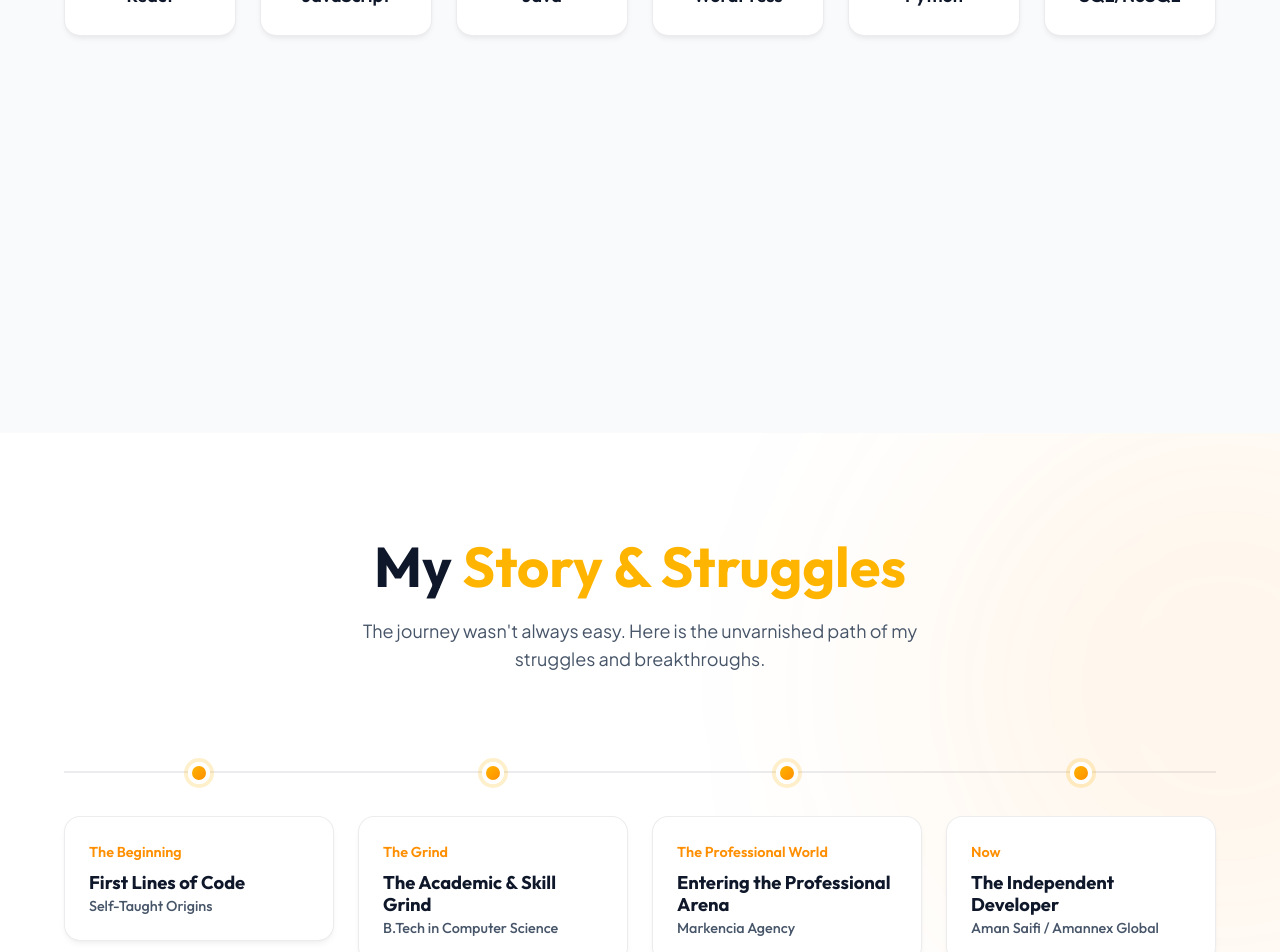
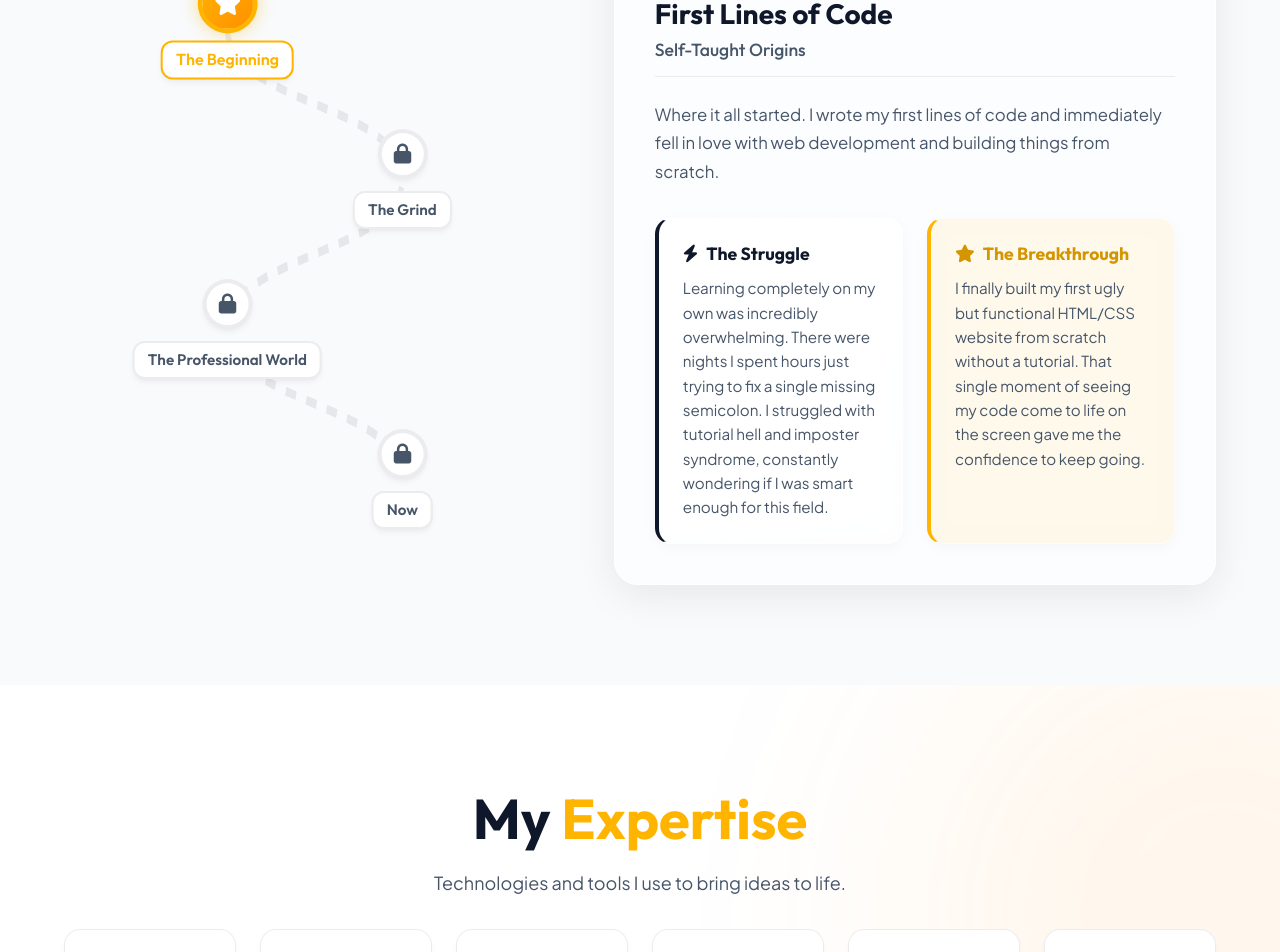
Before and after one commit to amannex/amannex-portfolio, a React (Vite) app: page /about in a window 1280 px wide. Shown: the part 1680-2632 px from the top of the page. Built offline with nearby package versions, Linux system fonts and the light colour scheme.

Commit message:
Feat: My story and stuggle section completed

```diff
--- a/src/pages/About.module.css
+++ b/src/pages/About.module.css
@@ -48,144 +48,208 @@
             font-size: 1.125rem;
         }
 
-        /* Horizontal Timeline */
-        .horizontal-timeline {
+        /* --------------------------
+           Interactive Map & Details (Two Column Layout)
+           -------------------------- */
+        .two-column-layout {
+            display: grid;
+            grid-template-columns: 1fr 1.2fr;
+            gap: 3rem;
+            margin-top: 3rem;
+            align-items: center;
+        }
+
+        /* LEFT: Candy Crush Style Map */
+        .map-column {
             position: relative;
             display: flex;
-            flex-direction: row;
-            justify-content: space-between;
-            align-items: flex-start;
-            gap: 1.5rem;
-            padding-top: 40px;
-            margin-top: 3rem;
-            width: 100%;
+            justify-content: center;
+            align-items: center;
+            min-height: 500px; /* give it some height */
         }
 
-        /* The horizontal line */
-        .horizontal-timeline::before {
-            content: '';
+        .candy-map {
+            position: relative;
+            width: 100%;
+            max-width: 350px;
+            height: 100%;
+            min-height: 600px; /* enough space for items */
+        }
+
+        .candy-path {
             position: absolute;
-            top: 49px; /* aligns with center of dots */
+            top: 0;
             left: 0;
             width: 100%;
-            height: 2px;
-            background: var(--border-light);
+            height: 100%;
             z-index: 1;
         }
 
-        .ht-item {
-            position: relative;
-            flex: 1;
+        .map-node-wrapper {
+            position: absolute;
+            transform: translate(-50%, -50%);
+            z-index: 2;
+        }
+
+        .map-node {
             display: flex;
             flex-direction: column;
             align-items: center;
-            z-index: 2;
+            cursor: pointer;
+            transition: transform 0.3s cubic-bezier(0.4, 0, 0.2, 1);
         }
 
-        .ht-dot {
-            width: 22px;
-            height: 22px;
+        .node-dot {
+            width: 50px;
+            height: 50px;
             border-radius: 50%;
-            background: var(--accent-gradient);
-            border: 4px solid var(--bg-primary);
-            box-shadow: 0 0 0 4px rgba(255, 180, 0, 0.2);
-            margin-bottom: 2rem;
+            background: var(--bg-primary);
+            border: 4px solid var(--border-light);
+            display: flex;
+            align-items: center;
+            justify-content: center;
+            font-size: 1.25rem;
+            color: var(--text-secondary);
+            box-shadow: var(--shadow-sm);
             transition: all 0.3s ease;
-            flex-shrink: 0;
         }
 
-        .ht-item:hover .ht-dot {
-            transform: scale(1.3);
-            box-shadow: 0 0 0 6px rgba(255, 180, 0, 0.3);
+        .node-label {
+            margin-top: 0.75rem;
+            font-family: 'Outfit', sans-serif;
+            font-weight: 600;
+            font-size: 0.95rem;
+            color: var(--text-secondary);
+            text-align: center;
+            background: var(--bg-primary);
+            padding: 0.3rem 0.8rem;
+            border-radius: 12px;
+            border: 2px solid var(--border-light);
+            box-shadow: var(--shadow-sm);
+            white-space: nowrap;
+            transition: all 0.3s ease;
         }
 
-        .ht-content {
-            background: var(--bg-primary);
-            padding: 1.5rem;
-            border-radius: var(--border-radius);
-            box-shadow: var(--shadow-sm);
-            border: 1px solid var(--border-light);
-            width: 100%;
-            text-align: left;
-            transition: all 0.4s cubic-bezier(0.4, 0, 0.2, 1);
+        /* Hover and Active states */
+        .map-node:hover {
+            transform: scale(1.1);
+        }
+
+        .map-node.active .node-dot {
+            border-color: var(--accent-color);
+            background: var(--accent-gradient);
+            color: var(--bg-primary);
+            box-shadow: 0 0 15px rgba(255, 180, 0, 0.4);
+            transform: scale(1.2);
+        }
+
+        .map-node.active .node-label {
+            color: var(--accent-color);
+            border-color: var(--accent-color);
+            font-size: 1rem;
+        }
+
+        /* RIGHT: Detail Pane */
+        .detail-column {
             position: relative;
         }
 
-        .ht-item:hover .ht-content {
-            box-shadow: var(--shadow-lg);
-            border-color: var(--accent-color);
-            transform: translateY(-5px);
+        .detail-card {
+            background: rgba(255, 255, 255, 0.6);
+            backdrop-filter: blur(20px);
+            -webkit-backdrop-filter: blur(20px);
+            padding: 2.5rem;
+            border-radius: var(--border-radius-lg);
+            box-shadow: 0 10px 40px rgba(0, 0, 0, 0.08);
+            border: 1px solid rgba(255, 255, 255, 1);
+            animation: fadeIn 0.4s ease forwards;
         }
 
-        .ht-date {
-            font-family: 'Outfit', sans-serif;
-            font-weight: 600;
-            color: var(--accent-secondary);
-            margin-bottom: 0.5rem;
-            display: block;
-            font-size: 0.9rem;
+        @keyframes fadeIn {
+            from { opacity: 0; transform: translateY(10px); }
+            to { opacity: 1; transform: translateY(0); }
         }
 
-        .ht-title {
-            font-size: 1.15rem;
-            margin-bottom: 0.25rem;
+        .detail-header {
+            margin-bottom: 1.5rem;
+            border-bottom: 1px solid var(--border-light);
+            padding-bottom: 1rem;
         }
 
-        .ht-subtitle {
-            font-size: 0.9rem;
+        .detail-date {
+            font-family: 'Outfit', sans-serif;
+            font-weight: 700;
+            color: var(--accent-color);
+            text-transform: uppercase;
+            letter-spacing: 1px;
+            font-size: 0.85rem;
+            margin-bottom: 0.5rem;
+            display: inline-block;
+        }
+
+        .detail-title {
+            font-size: 1.75rem;
+            margin-bottom: 0.5rem;
+            color: var(--text-primary);
+        }
+
+        .detail-subtitle {
+            font-size: 1.1rem;
             color: var(--text-secondary);
             font-weight: 500;
         }
 
-        .ht-details {
-            max-height: 0;
-            opacity: 0;
-            overflow: hidden;
-            transition: all 0.5s cubic-bezier(0.4, 0, 0.2, 1);
-            margin-top: 0;
+        .detail-summary {
+            font-size: 1.05rem;
+            line-height: 1.7;
+            color: var(--text-secondary);
+            margin-bottom: 2rem;
         }
 
-        /* Hover Reveal */
-        .ht-item:hover .ht-details {
-            max-height: 1500px;
-            opacity: 1;
-            margin-top: 1.5rem;
-            padding-top: 1.5rem;
-            border-top: 1px solid var(--border-light);
+        .detail-grid {
+            display: grid;
+            grid-template-columns: 1fr 1fr;
+            gap: 1.5rem;
         }
 
         .struggle-box, .breakthrough-box {
-            padding: 1.25rem;
+            padding: 1.5rem;
             border-radius: var(--border-radius);
-            margin-bottom: 1rem;
             position: relative;
             overflow: hidden;
+            height: 100%;
+            /* Light Glassmorphism */
+            background: linear-gradient(135deg, rgba(255,255,255,0.7) 0%, rgba(255,255,255,0.2) 100%);
+            backdrop-filter: blur(12px);
+            -webkit-backdrop-filter: blur(12px);
+            box-shadow: 0 4px 15px rgba(0, 0, 0, 0.03);
+            border: 1px solid rgba(255, 255, 255, 0.6);
         }
 
         .struggle-box {
-            background: rgba(255, 60, 60, 0.05);
-            border-left: 4px solid #ff3c3c;
+            border-left: 4px solid var(--text-primary); /* Brand Black */
         }
 
         .struggle-box h6 {
-            color: #ff3c3c;
-            font-size: 1rem;
-            margin-bottom: 0.5rem;
+            color: var(--text-primary);
+            font-weight: 700;
+            font-size: 1.1rem;
+            margin-bottom: 0.75rem;
             display: flex;
             align-items: center;
             gap: 0.5rem;
         }
 
         .breakthrough-box {
-            background: rgba(46, 213, 115, 0.05);
-            border-left: 4px solid #2ed573;
-            margin-bottom: 0;
+            border-left: 4px solid var(--accent-color); /* Brand Yellow */
+            background: rgba(255, 180, 0, 0.08); /* Faint yellow tint */
         }
 
         .breakthrough-box h6 {
-            color: #2ed573;
-            font-size: 1rem;
-            margin-bottom: 0.5rem;
+            color: #d49500; /* Darker yellow for legibility on light bg */
+            font-weight: 700;
+            font-size: 1.1rem;
+            margin-bottom: 0.75rem;
             display: flex;
             align-items: center;
             gap: 0.5rem;
@@ -193,32 +257,29 @@
 
         .struggle-box p, .breakthrough-box p {
             color: var(--text-secondary) !important;
-            font-size: 0.9rem !important;
+            font-size: 0.95rem !important;
+            line-height: 1.6;
             margin-bottom: 0 !important;
         }
 
         @media (max-width: 992px) {
-            .horizontal-timeline {
-                flex-direction: column;
-                padding-top: 0;
+            .two-column-layout {
+                grid-template-columns: 1fr;
                 gap: 2rem;
             }
-            .horizontal-timeline::before {
-                top: 0;
-                left: 10px;
-                width: 2px;
-                height: 100%;
+
+            .candy-map {
+                min-height: 450px;
+                max-width: 300px;
+                margin: 0 auto; /* center it */
             }
-            .ht-item {
-                flex-direction: row;
-                width: 100%;
-                align-items: flex-start;
-                gap: 1.5rem;
+
+            .detail-grid {
+                grid-template-columns: 1fr;
             }
-            .ht-dot {
-                margin-top: 10px;
-                margin-bottom: 0;
-                z-index: 2;
+
+            .detail-card {
+                padding: 1.5rem;
             }
         }
 
--- a/src/pages/About.tsx
+++ b/src/pages/About.tsx
@@ -40,12 +40,38 @@ const storyData = [
 ];
 
 const About = () => {
+    const [activeLevel, setActiveLevel] = useState(0);
+
+    const numNodes = storyData.length;
+
+    // Generate a snake-like path based on the number of nodes
+    const generatePath = () => {
+        let path = "";
+        for (let i = 0; i < numNodes; i++) {
+            const isLeft = i % 2 === 0;
+            const x = isLeft ? 25 : 75; // 25% and 75% for better spacing
+            const y = (i + 0.5) * (100 / numNodes);
+
+            if (i === 0) {
+                path += `M ${x} ${y}`;
+            } else {
+                const prevIsLeft = (i - 1) % 2 === 0;
+                const prevX = prevIsLeft ? 25 : 75;
+                const prevY = ((i - 1) + 0.5) * (100 / numNodes);
+                const midY = (prevY + y) / 2;
+
+                // Smooth bezier curve connecting points
+                path += ` C ${prevX} ${midY}, ${x} ${midY}, ${x} ${y}`;
+            }
+        }
+        return path;
+    };
+
     return (
         <>
             <SEO
-                title="About Me"
-                description="Learn more about Aman Saifi, a passionate Software Engineer and Full Stack Developer with expertise in Java, React, and WordPress."
-                canonicalUrl="https://amannex.me/about"
+                title="About | Aman Saifi"
+                description="Learn more about Aman Saifi, a Full Stack Developer and Content Creator."
             />
 
     <header className="page-header">
@@ -78,6 +104,75 @@ const About = () => {
 
 
     <section className="section section-alt">
+        <div className="container">
+            <h2 className="section-title fade-up">My <span style={{"color":"var(--accent-color)"}}>Story & Struggles</span></h2>
+            <p className="section-subtitle fade-up" style={{"transitionDelay":"0.1s"}}>The journey wasn't always easy. Here is the unvarnished path of my struggles and breakthroughs.</p>
+
+            <div className={`${styles['two-column-layout']} fade-up`} style={{"transitionDelay":"0.2s"}}>
+                {/* LEFT COLUMN: Map */}
+                <div className={styles['map-column']}>
+                    <div className={styles['candy-map']}>
+                        {/* The Curvy Path SVG */}
+                        <svg className={styles['candy-path']} viewBox="0 0 100 100" preserveAspectRatio="none">
+                            <path d={generatePath()} fill="none" stroke="var(--border-light)" strokeWidth="1.5" strokeDasharray="3,3" />
+                        </svg>
+
+                        {/* Map Nodes */}
+                        {storyData.map((story, i) => {
+                            const isLeft = i % 2 === 0;
+                            const x = isLeft ? 25 : 75;
+                            const y = (i + 0.5) * (100 / numNodes);
+
+                            return (
+                                <div
+                                    key={i}
+                                    className={styles['map-node-wrapper']}
+                                    style={{ left: `${x}%`, top: `${y}%` }}
+                                >
+                                    <div
+                                        className={`${styles['map-node']} ${activeLevel === i ? styles['active'] : ''}`}
+                                        onClick={() => setActiveLevel(i)}
+                                    >
+                                        <div className={styles['node-dot']}>
+                                            <i className={activeLevel === i ? 'fas fa-star' : 'fas fa-lock'}></i>
+                                        </div>
+                                        <div className={styles['node-label']}>{story.period}</div>
+                                    </div>
+                                </div>
+                            );
+                        })}
+                    </div>
+                </div>
+
+                {/* RIGHT COLUMN: Details */}
+                <div className={styles['detail-column']}>
+                    <div key={activeLevel} className={styles['detail-card']}>
+                        <div className={styles['detail-header']}>
+                            <span className={styles['detail-date']}>{storyData[activeLevel].period}</span>
+                            <h3 className={styles['detail-title']}>{storyData[activeLevel].title}</h3>
+                            <h4 className={styles['detail-subtitle']}>{storyData[activeLevel].subtitle}</h4>
+                        </div>
+
+                        <p className={styles['detail-summary']}>{storyData[activeLevel].summary}</p>
+
+                        <div className={styles['detail-grid']}>
+                            <div className={styles['struggle-box']}>
+                                <h6><i className="fas fa-bolt"></i> The Struggle</h6>
+                                <p>{storyData[activeLevel].struggle}</p>
+                            </div>
+                            <div className={styles['breakthrough-box']}>
+                                <h6><i className="fas fa-star"></i> The Breakthrough</h6>
+                                <p>{storyData[activeLevel].breakthrough}</p>
+                            </div>
+                        </div>
+                    </div>
+                </div>
+            </div>
+        </div>
+    </section>
+
+
+    <section className="section">
         <div className="container">
             <h2 className="section-title fade-up">My <span style={{"color":"var(--accent-color)"}}>Expertise</span></h2>
             <p className="section-subtitle fade-up" style={{"transitionDelay":"0.1s"}}>Technologies and tools I use to bring ideas to life.</p>
@@ -112,39 +207,6 @@ const About = () => {
     </section>
 
 
-    <section className="section">
-        <div className="container">
-            <h2 className="section-title fade-up">My <span style={{"color":"var(--accent-color)"}}>Story & Struggles</span></h2>
-            <p className="section-subtitle fade-up" style={{"transitionDelay":"0.1s"}}>The journey wasn't always easy. Here is the unvarnished path of my struggles and breakthroughs.</p>
-
-            <div className={`${styles['horizontal-timeline']} fade-up`} style={{"transitionDelay":"0.2s"}}>
-                {storyData.map((story, index) => (
-                    <div key={index} className={`${styles['ht-item']}`}>
-                        <div className={`${styles['ht-dot']}`}></div>
-                        <div className={`${styles['ht-content']} interactive-element`}>
-                            <span className={`${styles['ht-date']}`}>{story.period}</span>
-                            <h4 className={styles['ht-title']}>{story.title}</h4>
-                            <h5 className={styles['ht-subtitle']}>{story.subtitle}</h5>
-
-                            <div className={`${styles['ht-details']}`}>
-                                <p style={{"color":"var(--text-secondary)", "marginBottom":"1rem"}}>{story.summary}</p>
-                                <div className={styles['struggle-box']}>
-                                    <h6><i className="fas fa-bolt"></i> The Struggle</h6>
-                                    <p>{story.struggle}</p>
-                                </div>
-                                <div className={styles['breakthrough-box']}>
-                                    <h6><i className="fas fa-star"></i> The Breakthrough</h6>
-                                    <p>{story.breakthrough}</p>
-                                </div>
-                            </div>
-                        </div>
-                    </div>
-                ))}
-            </div>
-        </div>
-    </section>
-
-
         </>
     );
 };
```
